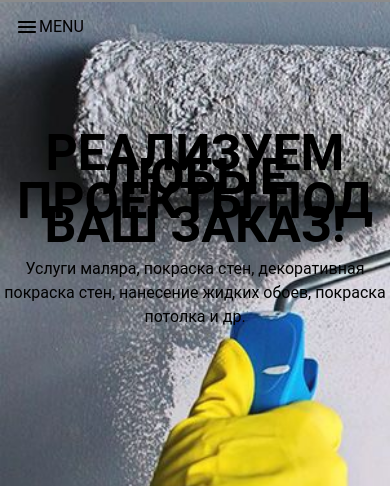
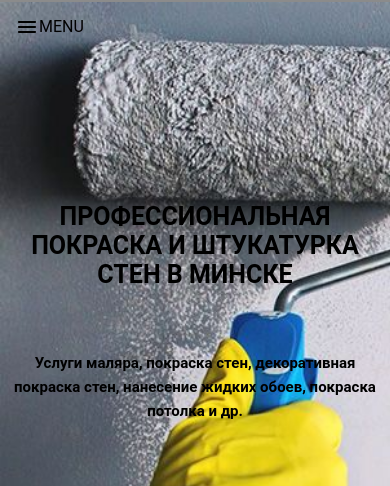
Before and after one commit to BYAsurim/postroika, a React (Create React App) app: page /#/ in a window 390 px wide. Shown: the top 486 px of the page. Built offline with nearby package versions, Linux system fonts and the light colour scheme; no server answers; the database is empty.

Commit message:
refactor homePage

```diff
--- a/src/components/main/HomePage.module.css
+++ b/src/components/main/HomePage.module.css
@@ -5,17 +5,56 @@
     min-height: 646px;
 }
 
-.h2 {
-    padding-top: 139px;
-    font-size: 50px;
+.container {
+    display: flex;
+    align-items: flex-end;
+    flex-direction: column;
+    align-content: flex-end;
+    margin-right: 100px;
+}
+
+.h1 {
+    line-height: normal;
+    padding: 200px 0 50px;
+    font-size: 35px;
     font-weight: 600;
     text-align: center;
     text-transform: uppercase;
     max-width: 556px;
-    margin: 0 auto 20px;
+    margin: 0;
     color: #000;
 }
 
 .text {
+    max-width: 556px;
+}
 
+@media (max-width: 1140px) {
+    .container {
+        margin-right: 10px;
+    }
 }
+
+@media (max-width: 768px) {
+    .container {
+        margin-right: 10px;
+    }
+    .h1{
+        font-size: 30px;
+    }
+    .text{
+        font-size: 25px;
+    }
+}
+
+@media (max-width: 576px) {
+    .container {
+        margin-right: 0;
+    }
+    .h1{
+        font-size: 25px;
+    }
+    .text{
+        font-size: 15px;
+    }
+}
--- a/src/components/main/HomePage.tsx
+++ b/src/components/main/HomePage.tsx
@@ -4,16 +4,19 @@ import s from './HomePage.module.css'
 
 export const HomePage = () => {
     return (
+
         <div className={s.backgroundImg}>
-            <h2 className={s.h2}>
-                Реализуем любые проекты под ваш заказ!
-            </h2>
-            <div className={s.text}>
-                Услуги маляра,
-                покраска стен,
-                декоративная покраска стен,
-                нанесение жидких обоев,
-                покраска потолка и др.
+            <div className={s.container}>
+                <h1 className={s.h1}>
+                    Профессиональная покраска и штукатурка стен в минске
+                </h1>
+                <h2 className={s.text}>
+                    Услуги маляра,
+                    покраска стен,
+                    декоративная покраска стен,
+                    нанесение жидких обоев,
+                    покраска потолка и др.
+                </h2>
             </div>
         </div>
     );
```
